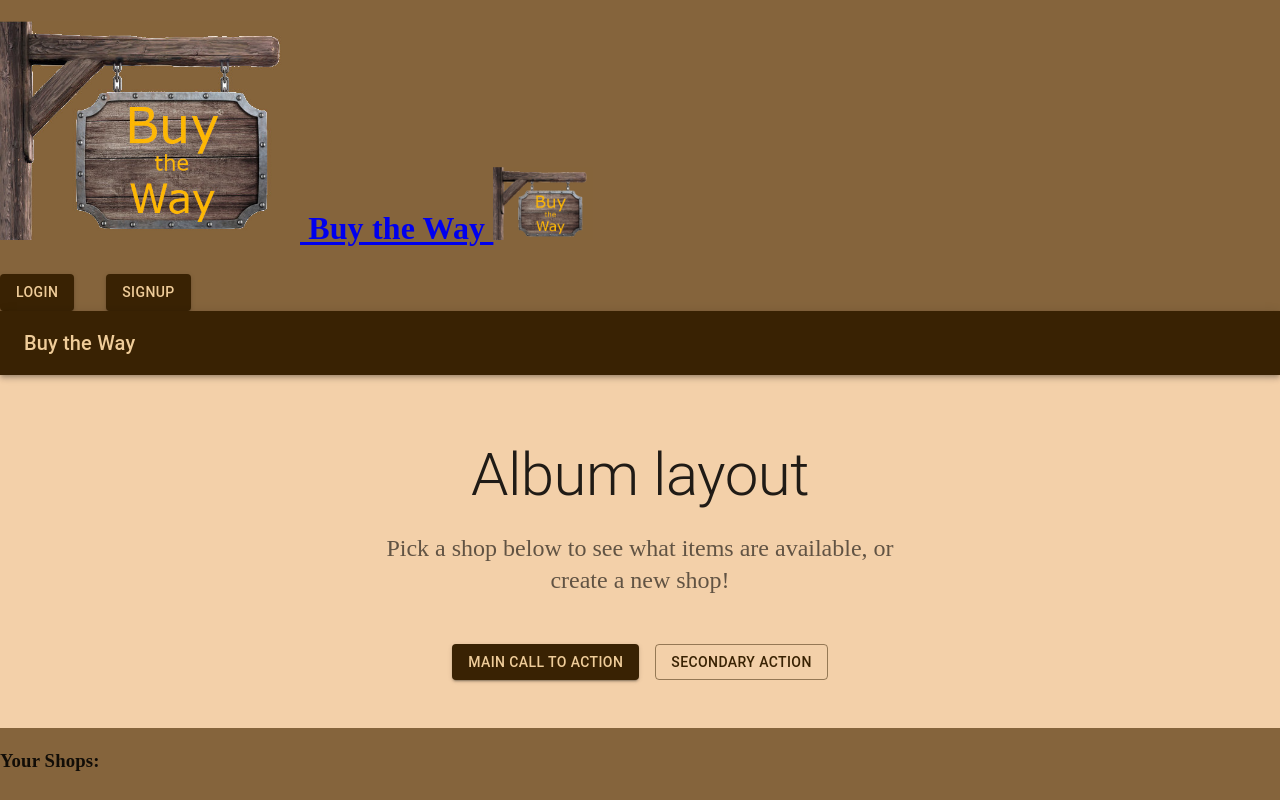
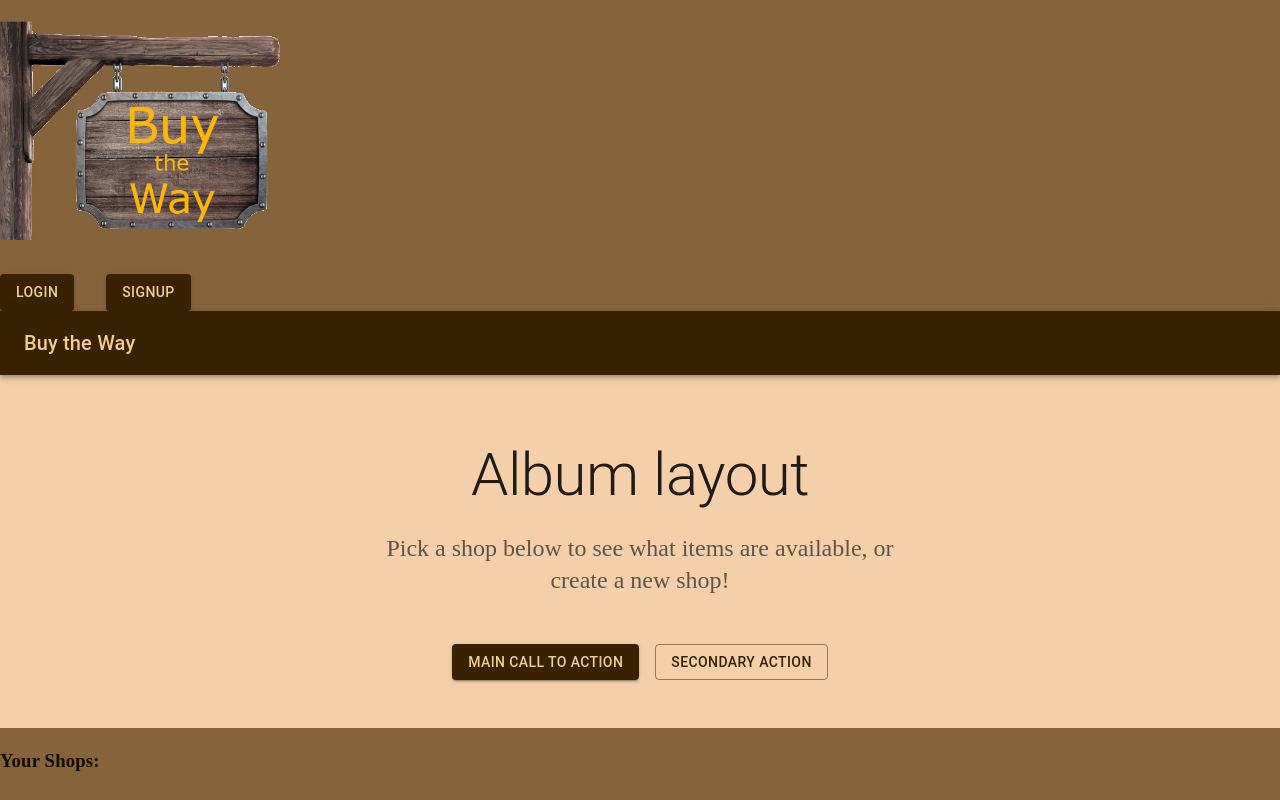
Before and after one commit to coclay1/Buy-The-Way, a React (Create React App) app in the folder client/: page / in a window 1280 px wide. Shown: the top 800 px of the page. Built offline with nearby package versions, Linux system fonts and the light colour scheme; no server answers.

Commit message:
edited header, removed 2nd sign

```diff
--- a/client/src/components/Header.js
+++ b/client/src/components/Header.js
@@ -14,7 +14,7 @@ export default function Header() {
         <header>
             <div>
                 <Link to="/">
-                    <h1><img src={Logo} width= "300px"/> Buy the Way <img src={Logo} width= "100px"/></h1>
+                    <h1><img src={Logo} width= "300px"/></h1>
                 </Link>
             </div>
             <div>
```
